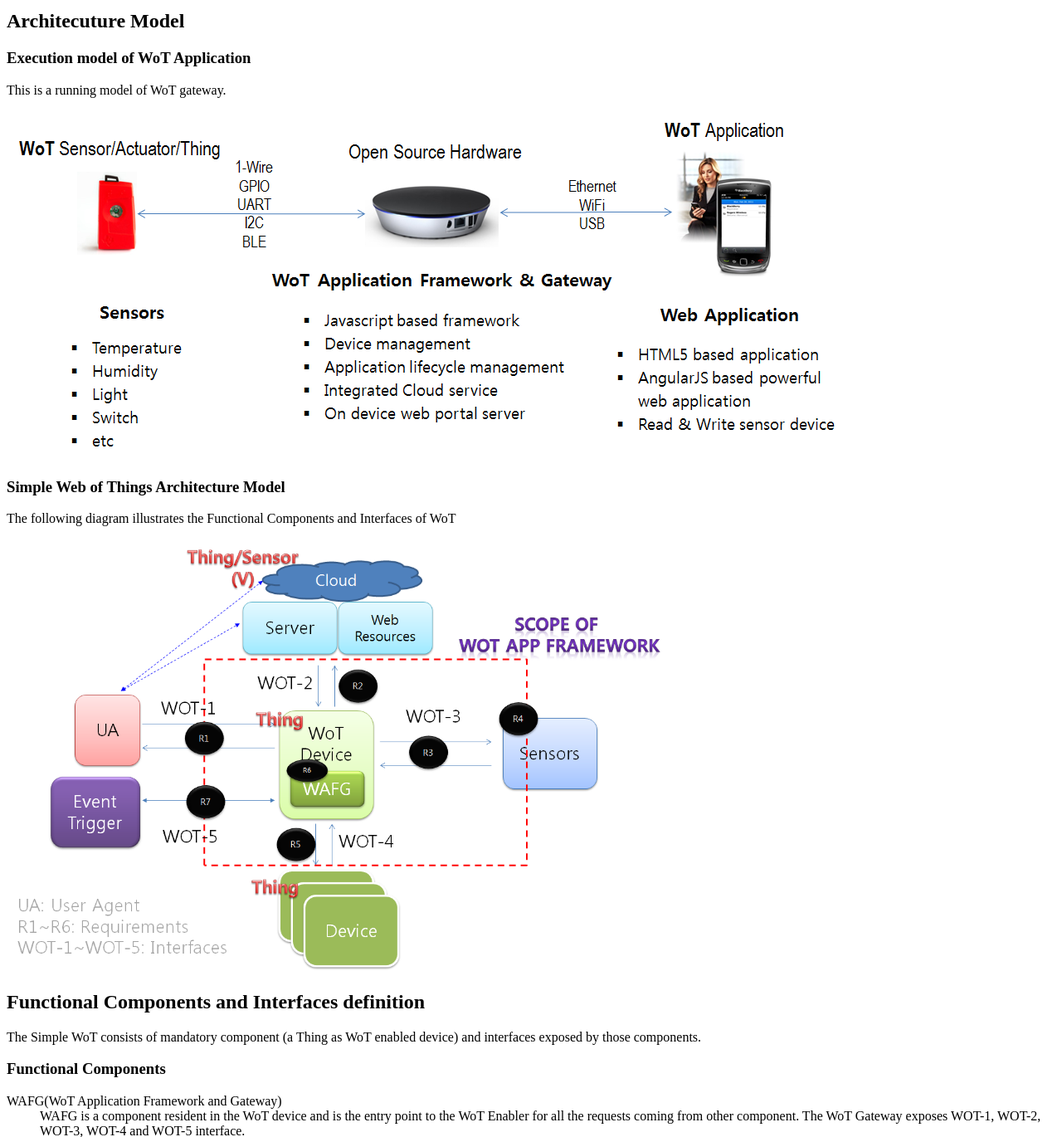
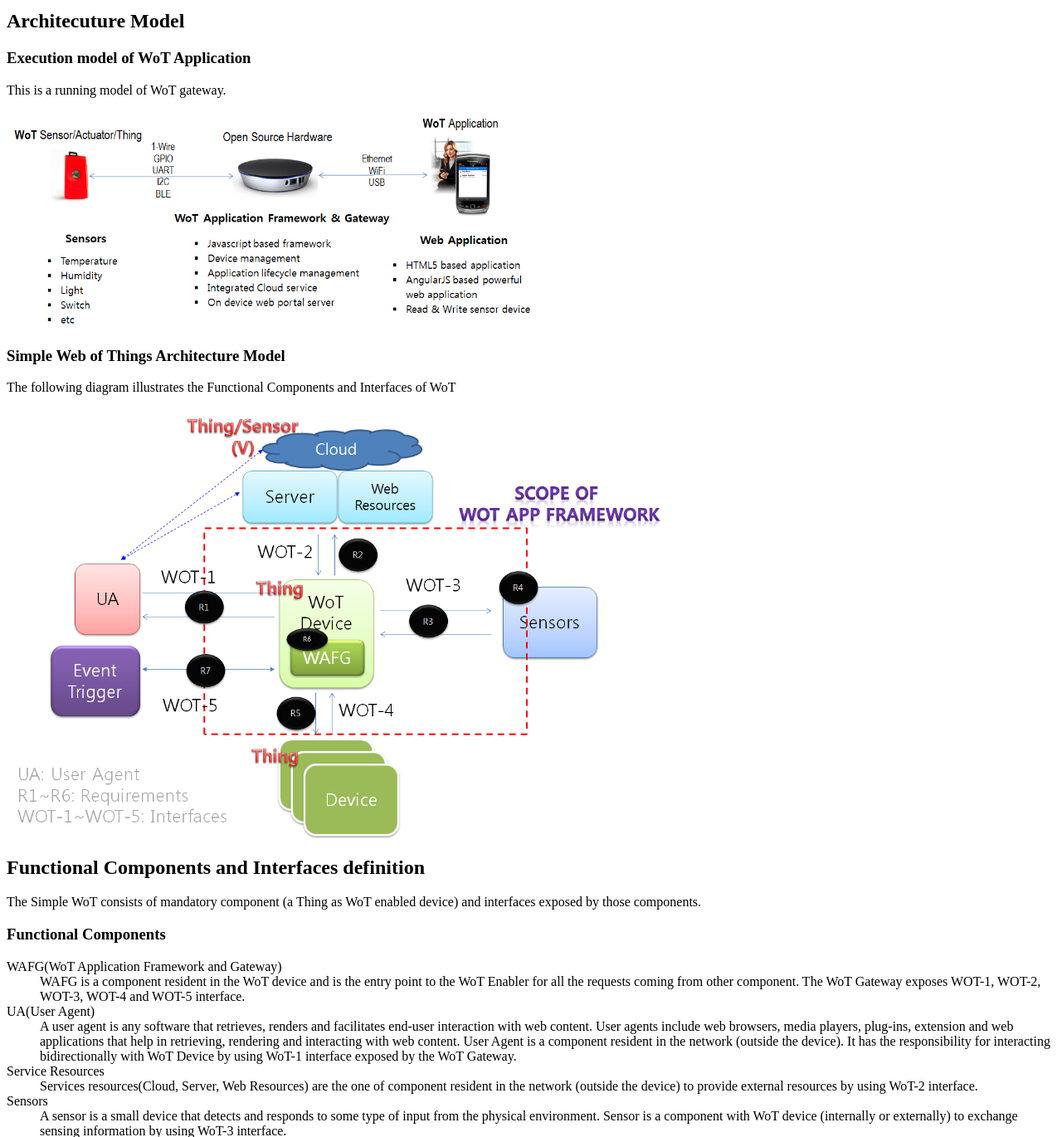
Before and after one commit to hollobit/swot-model, a plain HTML site: page index.html in a window 1280 px wide. Shown: the part 900-2270 px from the top of the page at 83% size. Drawn offline with Linux system fonts and the light colour scheme.

Commit message:
editorial

```diff
--- a/index.html
+++ b/index.html
@@ -127,7 +127,7 @@
       <p>
        This is a running model of WoT gateway.
       </p>
-      <img src="./running-model.png" border=0>
+      <img src="./running-model.png" width="640" border=0 align=center>
 	</section>
 
 	<section>
@@ -135,7 +135,7 @@
       <p>
        The following diagram illustrates the Functional Components and Interfaces of WoT
       </p>
-      <img src="./swot-model.png" width="800" border=0>
+      <img src="./swot-model.png" width="800" border=0  align=center>
 	</section>
 	</section>
 
```
Also changed, not shown: 1 other file.
